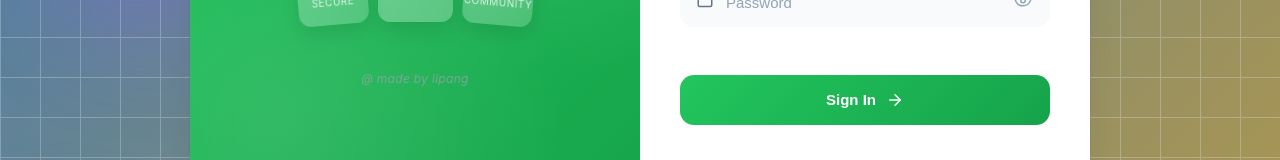
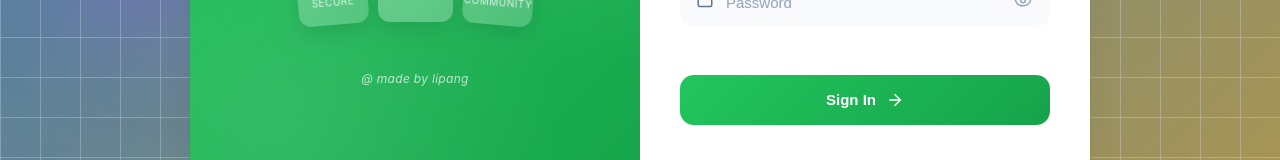
Before and after one commit to Benchkwuasaki/ojt-diary, a React (Vite) app: page / in a window 1280 px wide. Shown: the part 443-603 px from the top of the page. Built offline with nearby package versions, Linux system fonts and the light colour scheme; no server answers.

Commit message:
update push

```diff
--- a/src/components/AuthForm.css
+++ b/src/components/AuthForm.css
@@ -101,7 +101,7 @@
 .brand-panel {
   background: linear-gradient(135deg, #22c55e 0%, #16a34a 100%);
   padding: 40px;
-  color: white;
+  color: white !important;
   display: flex;
   flex-direction: column;
   justify-content: center;
@@ -257,7 +257,7 @@
   font-style: italic;
   letter-spacing: 0.5px;
   transition: all 0.3s ease;
-  color:white;
+  color:white !important;
 }
 
 .switch-prompt {
--- a/src/components/Sidebar.css
+++ b/src/components/Sidebar.css
@@ -315,7 +315,7 @@
 }
 
 .made-by {
-  color: #9CA3AF;
+  color: #ffffff;
   font-style: italic;
   letter-spacing: 0.3px;
 }
```
